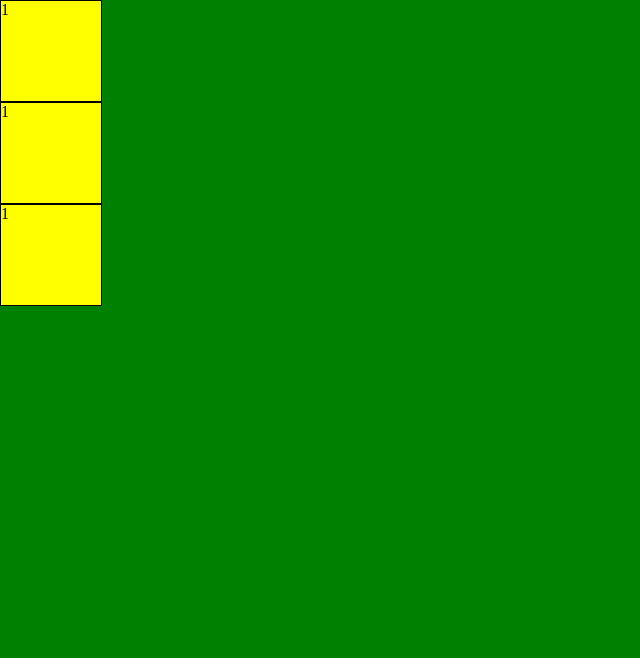
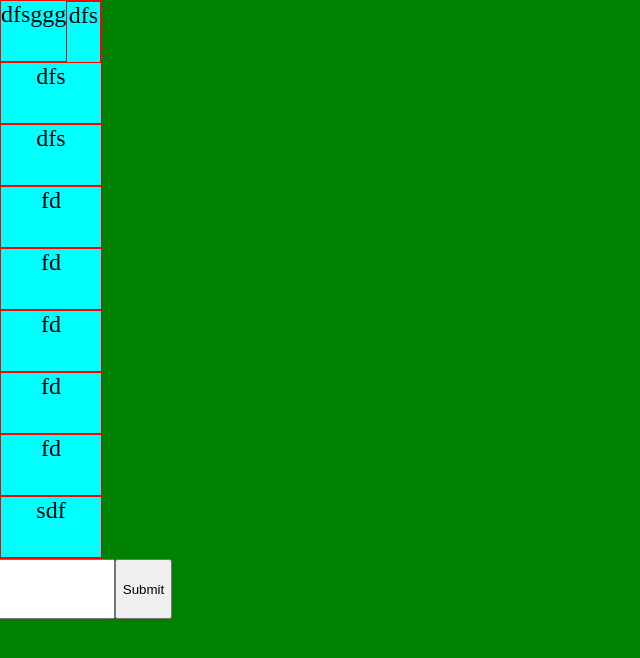
Before and after one commit to pushgive19/kakao_clone, a plain HTML site: page course-re/index.html in a window 1280 px wide. Shown: the whole page, without its empty margins (0-640 px from the left). Drawn offline with Linux system fonts and the light colour scheme.

Commit message:
06.07_tutorial_review

```diff
--- a/course-re/index.html
+++ b/course-re/index.html
@@ -8,15 +8,167 @@
     <meta name="viewport" content="width=device-width, initial-scale=1.0">
     <title>html-re</title>
     <link href="style.css" rel="stylesheet"/>
+    <style>
+        /* .box1{
+            height:400px;
+            width:400px;
+            position:static;
+            background-color:yellow;
+        }
+        .box2{
+            height:400px;
+            width:400px;
+            position:fixed;
+            background-color:black;
+            left:10px;
+            bottom:100px;
+            right:100px;
+        } */
+        /* .abs-father{
+            height:500px;
+            width:500px;
+            background-color:blue;
+            top:100px;
+            left:100px;
+
+        }
+        .abs-child{
+            height:100px;
+            width:100px;
+            background-color:red;
+            position:absolute;
+            position:fixed;
+            position:static;
+            right:0px;
+
+        } */
+        /* .father{
+            display:flex;
+            justify-content:space-around;
+            align-items:center;
+            flex-direction:row;
+            flex-wrap:wrap;
+            height:100%;
+            align-content:space-between;
+       }
+        .box{
+            height:170px;width:170px;
+            background-color:white;
+            border:2px solid black;
+            font-size:30px;
+            color:red;
+            display:flex;
+            justify-content:center;
+            align-items:center;
+
+         } */
+
+         /* .container{
+            height:100%;
+         }
+
+         .box{
+            background-color:red;
+            width:100%;
+             height:60px;
+         }
+         .box:focus{
+
+
+             border:1px black solid;
+         }
+         .child{
+             height:60px;
+             width:50px;
+         }
+         input[blue="blue"]{
+             border:3px dashed green;
+         }
+         input{
+             border:2px solid black;
+         }
+         .container > .box{
+             background-color: aqua;
+         } */
+         .box{
+             background-color:aqua;
+             height:60px;
+             width:100px;
+             border:1px solid red;
+             transition:transform 1s ease;
+             display:flex;
+             justify-content: center;
+             font-size:24px;
+             animation:5s anima linear infinite;
+         }
+
+         /* .box:hover{
+             background-color:blue;
+             color:yellow;
+             transform:rotate(1turn) scale(2) translate(100px);
+         } */
+
+         @keyframes anima{
+             0%{
+                 transform:none;
+
+             }50%{
+                 transform:rotate(3turn) translate(100px, 50px) ;
+
+             }100%{
+                 transform:none; justify-content: flex-end;
+             }
+         }
+
+            @media screen and (min-width:320px) and (max-width:640px){
+                body{
+
+                    background-color:white;
+                }
+        }
+
+    </style>
 </head>
 <body>
+        <div class="box">
+            dfsggg
+            <div class="box child">dfs</div>
+        </div>
+        <div class="box">
+            dfs
+        </div>
+        <div class="box">dfs</div>
+        <div class="box">fd</div>
+        <div class="box">fd</div>
+        <div class="box">fd</div>
+        <div class="box">fd</div>
+        <div class="box">fd</div>
+        <div class="box">sdf</div>
+        <div class="box">
+            <input type="passward"/>
+            <input type="submit" blue="blue"/>
+        </div>
     <!-- 바디 안의 정보가 유저에게 보여진다 -->
     <!-- <a href="http://google.com" target="_self">구글로 가자~!</a>
     <h1>가장 큰 제목, 의미론적으로 생각하자</h1>
     <h6>가장 작은 제목, 의미론적으로 </h6>
     <p>Lorem ipsum dolor sit, amet consectetur adipisicing elit. Veniam iusto soluta ratione? A odit dolor esse accusamus exercitationem voluptatibus at non aut odio? Sunt similique rem, sit suscipit iure inventore!</p> -->
+    <!-- <div class="box">1</div>
     <div class="box">1</div>
-    <div class="box">1</div>
-    <div class="box">1</div>
-</body>
+    <div class="box">1</div> -->
+    <!-- <div class="box1"></div>
+    <div class="box2"></div> -->
+    <!-- <div class="abs-father">
+        <div class="abs-child"></div>
+    </div> -->
+    <!-- <div class="father">
+        <div class="box">1</div>
+        <div class="box">2</div>
+        <div class="box">3</div>
+        <div class="box">4</div>
+        <div class="box">5</div>
+        <div class="box">6</div>
+        <div class="box">7</div>
+    </div>
+</body> -->
 </html>
--- a/course-re/style.css
+++ b/course-re/style.css
@@ -1,17 +1,17 @@
-body, html{
+body{
    background-color: green;
     height:100%;
     padding:0;
     margin:0;
 }
-.box{
+/* .box{
 
     background-color: yellow;
     width:100px;
     height:100px;
     border:solid black 1px;
 
-}
+} */
 .inside-box{
     background-color:blue;
     width: 50px;
```
